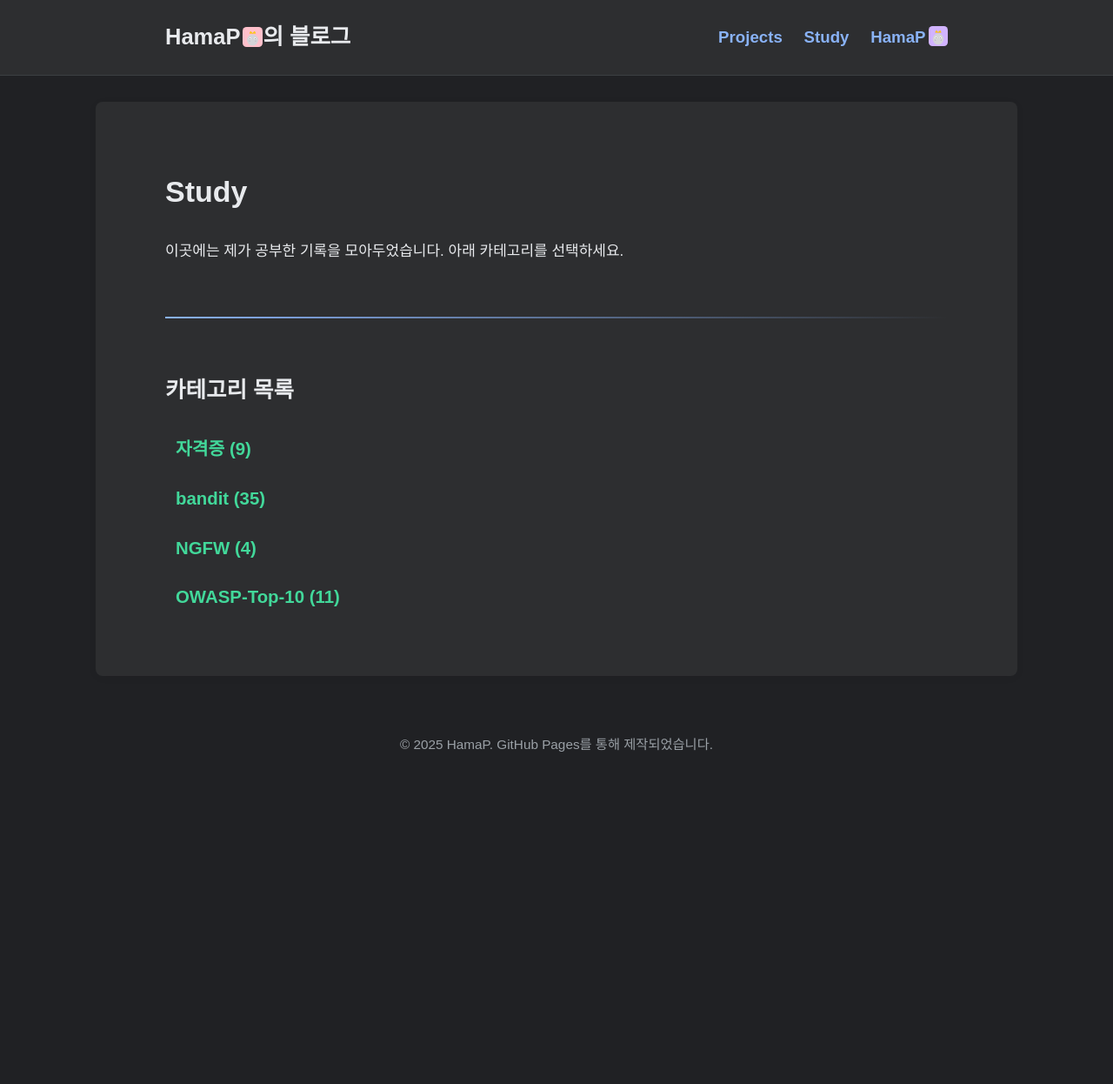
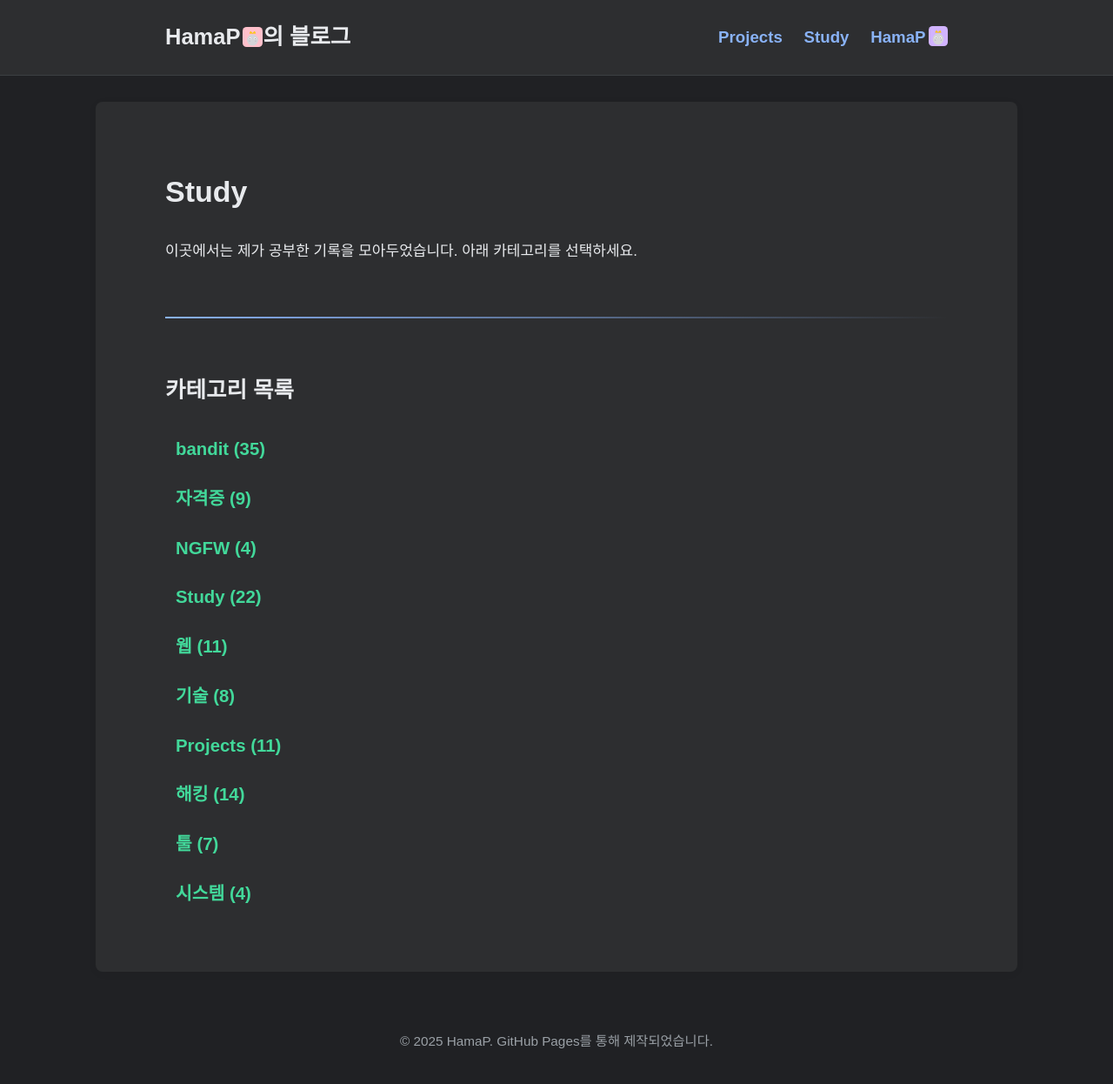
Before and after one commit to HamaP0/HamaP0.github.io, a Jekyll site: the page built from study.html, in a window 1280 px wide. Shown: the whole page at 87% size. Built offline with Jekyll 4.4.1, drawn with Linux system fonts in a browser that asks for light colours; some web fonts are replaced; before the commit the page ends 905 px from its top, so only the background shows below that.

Commit message:
Update study.html

```diff
--- a/study.html
+++ b/study.html
@@ -4,20 +4,24 @@ title: Study
 ---
 
 <h1>{{ page.title }}</h1>
-<p>이곳에는 제가 공부한 기록을 모아두었습니다. 아래 카테고리를 선택하세요.</p>
+<p>이곳에서는 제가 공부한 기록을 모아두었습니다. 아래 카테고리를 선택하세요.</p>
 <hr>
 
+{% assign project_categories = "OWASP-Top-10" | split: "," %}
 <h2>카테고리 목록</h2>
 <ul class="category-list">
-  {% assign study_categories = "해킹 툴,웹 기술,웹 해킹,시스템 해킹,앱 해킹,자격증,bandit,NGFW,OWASP-Top-10" | split: "," %}
-  {% for cat in study_categories %}
-    {% assign posts = site.categories[cat] %}
+  {% for pair in site.categories %}
+    {% assign cat = pair[0] %}
+    {% assign posts = pair[1] %}
+    {% unless project_categories contains cat %}
       {% if posts and posts.size > 0 %}
         <li>
-        <a href="{{ '/category/' | append: cat | append: '.html' | relative_url }}">
+          <a class="post-link"
+             href="{{ '/category/' | append: cat | append: '.html' | relative_url }}">
             {{ cat }} ({{ posts.size }})
           </a>
         </li>
       {% endif %}
+    {% endunless %}
   {% endfor %}
 </ul>
```
Lines whose indentation alone changed are shown as unchanged.
